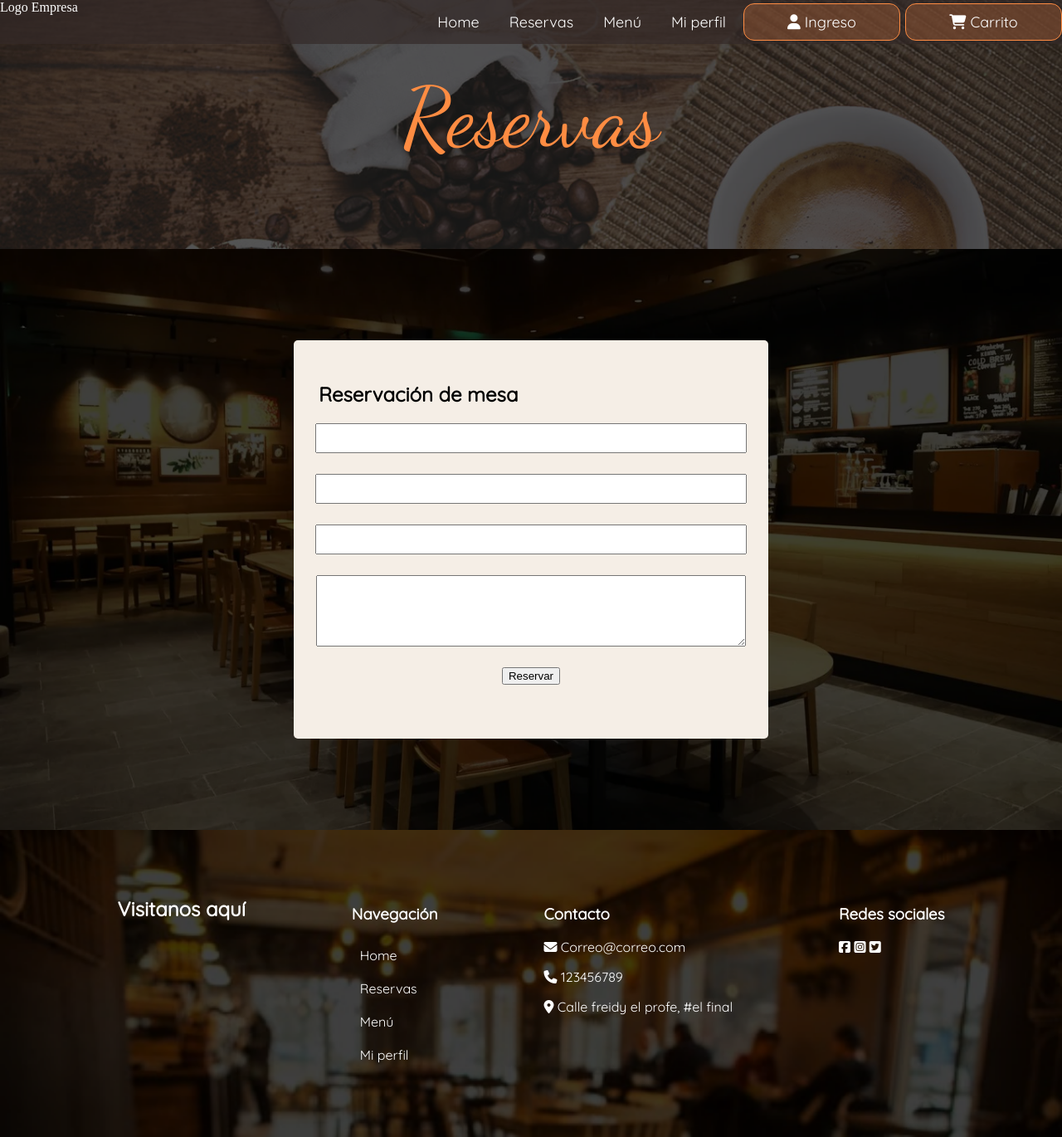
After one commit to yeuryf007/Web-Cafeteria, a PHP site: page /reservaciones.php in a window 1280 px wide. The commit adds this page. Shown: the whole page at 83% size. Run offline with PHP 8.4, Linux system fonts and the light colour scheme; some libraries are stand-ins or nearby versions; some web fonts are replaced.

Commit message:
creacion de reservaciones y otros cambios

```diff
--- /dev/null
+++ b/css/stylereserva.css
@@ -0,0 +1,190 @@
+html{
+    width: 100%;
+}
+
+header{
+    background-image: url("../imagenes/bagraun.png");
+    background-color: #1e1e1e;
+    display: flex;
+    flex-direction: column;
+    height: 300px;
+    width: 100%;
+    overflow: hidden;
+    background-size: cover;
+}
+
+.topbar{
+    color: white;
+    display: flex;
+    flex-direction: row;
+    width: 100%;
+    position: fixed;
+    background-color: #342928ae;
+    z-index: 999;
+}
+
+.a-button{
+    display: inline-block;
+    border-radius: 13px;
+}
+
+.titulo{
+    align-items: center;
+    justify-content: center;
+    text-align: center;
+    margin-bottom: 100px;
+    margin-top: auto;
+}
+
+.titulo>h1{
+    font-size: 100px;
+    color: #FF8C42;
+    font-family: "Dancing Script";
+    margin-bottom: 0;
+    line-height: 115px;
+    font-weight: 400;
+}
+
+
+body{
+    background-color: black;
+    width: 100%;
+    margin: 0;
+    padding: 0;
+    color: white;
+}
+
+main{
+    background-image: url("../imagenes/output-onlinepngtools 25%.png");
+    background-size: cover;
+    overflow: hidden;
+    height: 700px;
+    display: flex;
+    justify-content: center;
+    align-items: center;
+}
+
+#reserva{
+    background-color: #F5EEE6;
+    align-self: center;
+    width: 40%;
+    height: 60%;
+    display: flex;
+    flex-direction: column;
+    align-items: center;
+    color: black;
+    padding: 1%;
+    border-radius: 5px;
+    padding: 30px;
+}
+
+#reserva h2{
+    align-self:flex-start;
+    font-family: 'Quicksand';
+}
+
+.inputres{
+    margin-bottom: 25px;
+    height: 30px;
+    width: 100%;
+    font-size: x-large;
+}
+
+#reserva textarea{
+    margin-bottom: 25px;
+    height: 80px;
+    width: 100%;
+    font-size: large;
+}
+.boton1{
+    border: 0;
+    background-color: transparent;
+    color: white;
+    padding: 15px;
+    width: fit-content;
+    height: fit-content;
+    font-size: large;
+    font-family: 'Quicksand';
+}
+
+.boton1:hover{
+    text-decoration: underline;
+}
+
+.boton2{
+    box-sizing: border-box;
+    width: 189px;
+    height: 45px;
+    background: rgba(255, 140, 66, 0.24);
+    border: 1px solid #FF8C42;
+    border-radius: 13px;
+    color: white;
+    margin-left: 5px;
+    font-size:  large;
+    font-family: 'Quicksand';
+    margin: 0;
+}
+.boton2:hover{
+    background-color: #FF8C42;
+    cursor: pointer;
+}
+
+#boton3{
+
+}
+
+#navgen{
+    font-size: x-large;
+    margin-right: 0;
+    margin-left: auto;
+}
+
+
+footer{
+    background-image: url("../imagenes/cafeteriafooter.png");
+    overflow: hidden;
+    background-size: cover;
+    display: flex;
+    flex-direction: row;
+    height: 300px;
+    justify-content: center;
+    padding-top: 70px;
+    font-family: 'Quicksand';
+}
+
+footer div:last-child{
+    margin-right: 0;
+}
+
+footer div{
+    margin-right: 10%;
+    color: #ffffff;
+    text-decoration: none;
+}
+
+footer div a{
+    color: #ffffff;
+    padding: 0;
+    text-decoration: none;
+    width: fit-content;
+}
+
+footer div:nth-child(2){
+    display: flex;
+    flex-direction: column;
+}
+
+footer div:nth-child(2) a{
+    display: flex;
+    flex-direction: column;
+    padding: 10px;
+}
+
+.redes{
+    font-size: xx-large;
+    margin-left: 5px;
+}
+
+footer div:first-child{
+    margin-top: -10px;
+}
--- a/footer.php
+++ b/footer.php
@@ -6,7 +6,7 @@
         <div>
             <h3>Navegación</h3>
             <a href="index.php">Home</a>
-            <a href="reservas.php">Reservas</a>
+            <a href="reservaciones.php">Reservas</a>
             <a href="menu.php">Menú</a>
             <a href="miperfil.php">Mi perfil</a>
 </div>
--- a/header.php
+++ b/header.php
@@ -4,7 +4,7 @@
             <div class="logo">Logo Empresa</div>
             <nav class="nav" id="navgen">
             <a href="index.php"><button class="boton1">Home</button></a>
-            <a href="reservas.php"><button class="boton1">Reservas</button></a>
+            <a href="reservaciones.php"><button class="boton1">Reservas</button></a>
             <a href="menu.php"><button class="boton1">Menú</button></a>
             <a href="miperfil.php"><button class="boton1">Mi perfil</button></a>
             <!--
--- /dev/null
+++ b/reservaciones.php
@@ -0,0 +1,40 @@
+<!DOCTYPE html>
+<html lang="en">
+<head>
+    <link href='https://fonts.googleapis.com/css?family=Dancing Script' rel='stylesheet'>
+    <link href='https://fonts.googleapis.com/css?family=Quicksand' rel='stylesheet'>
+    <link type="text/css" rel="stylesheet" href="css/stylereserva.css">
+    <link href="https://fonts.cdnfonts.com/css/quicksand" rel="stylesheet">
+    <script src="https://kit.fontawesome.com/87238b4970.js" crossorigin="anonymous"></script>
+    <meta charset="UTF-8">
+    <meta http-equiv="X-UA-Compatible" content="IE=edge">
+    <meta name="viewport" content="width=device-width, initial-scale=1.0">
+    <title>Home</title>
+</head>
+<body>
+
+<?php
+include_once 'header.php';
+?>
+
+        <div class="titulo">
+            <h1>Reservas</h1>
+        </div>
+    </header>
+    <main>
+        <div id="reserva">
+            <h2><strong>Reservación de mesa</strong></h2>
+            <input type="text" class="inputres">
+            <input type="text" class="inputres">
+            <input type="text" class="inputres">
+            <textarea></textarea>
+            <button id="boton3">Reservar</button>
+        </div>
+    </main>
+</body>
+
+<?php
+include_once 'footer.php';
+?>
+    </footer>
+</html>
```
Also changed, not shown: index.php (+4 -24 lines).
